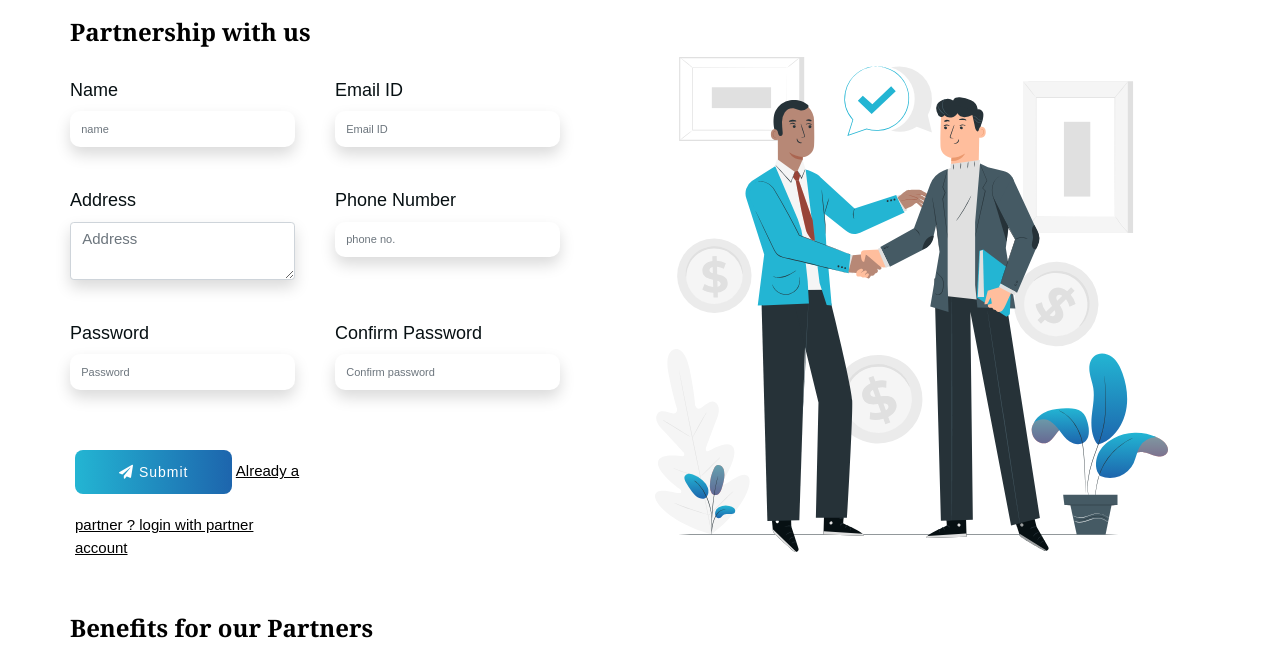
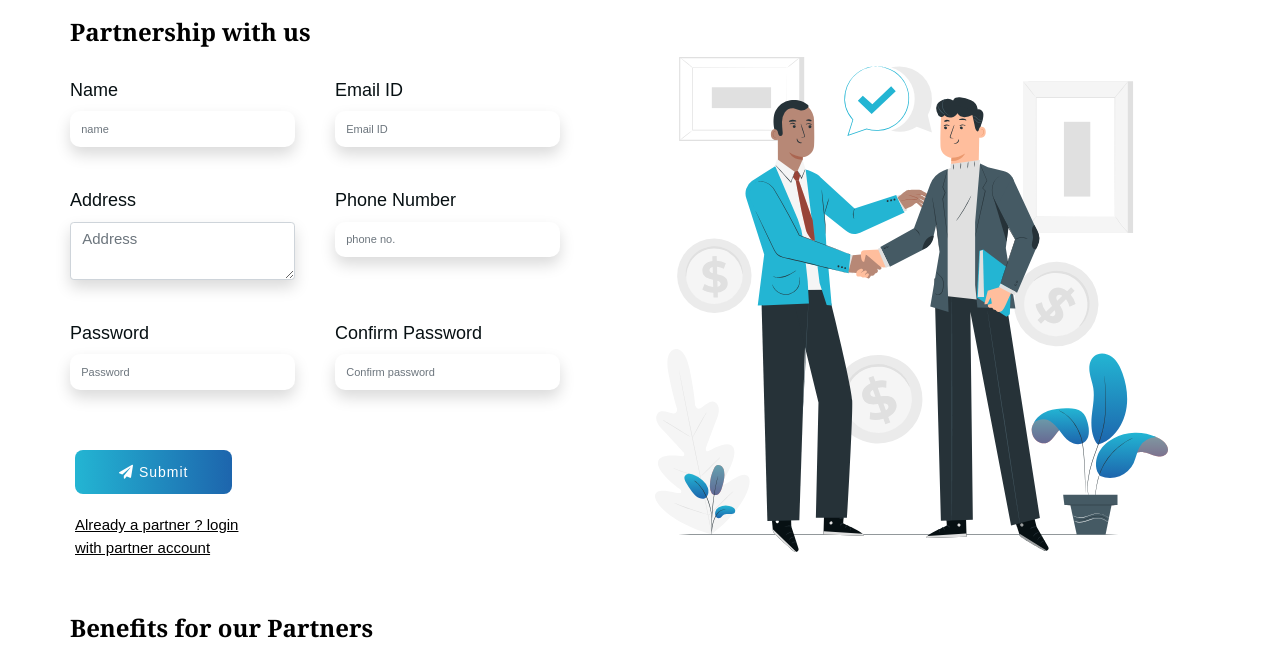
Before and after one commit to BaljitThakur/mapstreakupdatedlayout, a plain HTML site: page form.html in a window 1280 px wide. Shown: the part 87-737 px from the top of the page. Drawn offline with nearby package versions, Linux system fonts and the light colour scheme; a web font is replaced by a local one.

Commit message:
updated link

```diff
--- a/form.html
+++ b/form.html
@@ -122,8 +122,8 @@
                             <input type="password" class="form-control shadow" id="confirmpassword" placeholder="Confirm password" required>
                           </div>
                       </div>
-                    <div class="form-row" id="input-feilds" style="width: 200px;">
-                        <div class="form-group">
+                    <div class="form-row" id="input-feilds">
+                        <div class="form-group" style="width: 180px;">
                           <button type="button" class="btn btn-dark" type="submit" style="padding-bottom: 15px;padding-top: 15px;margin-top: 20px; margin-bottom: 20px; border-radius:8px">
                             <i class="fa fa-paper-plane"></i> submit
                           </button>
```
Also changed, not shown: merchentform.html (+1 -1 lines).
